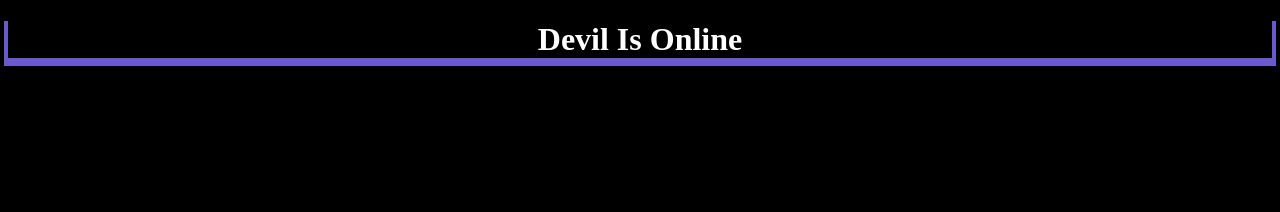
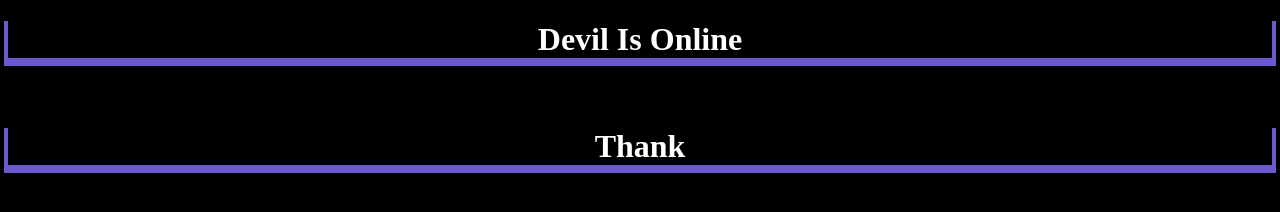
Before and after one commit to satekuu/satekuu.github.io, a plain HTML site: page index.html in a window 1280 px wide. Drawn offline with Linux system fonts and the light colour scheme.

Commit message:
version3

```diff
--- a/index.html
+++ b/index.html
@@ -9,5 +9,6 @@
 <body>
     <h1>Devil Is Online</h1>
     <h2>We Will Be Soon..</h2>
+    <h1>Thank</h1>
 </body>
 </html>
```
